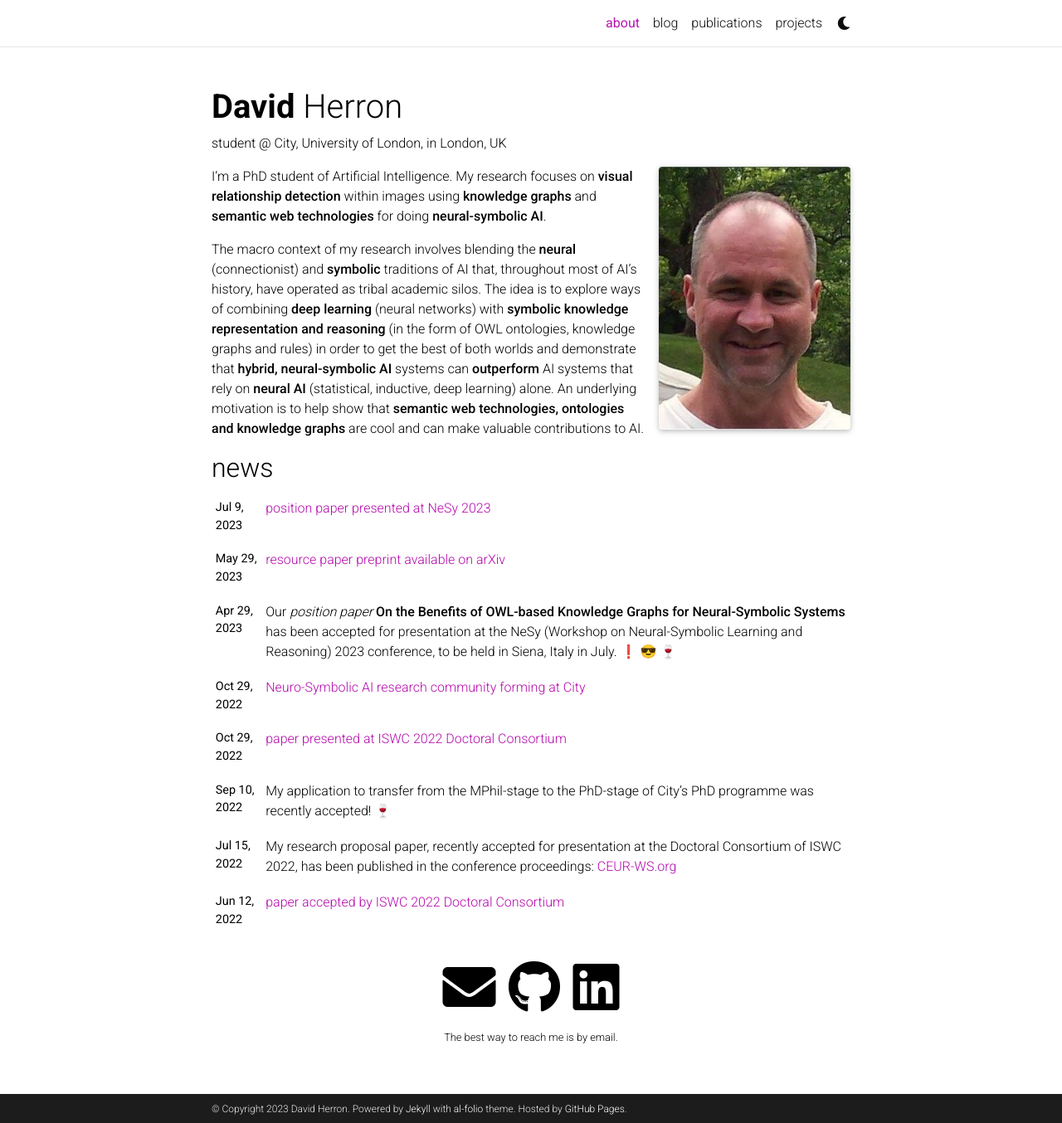
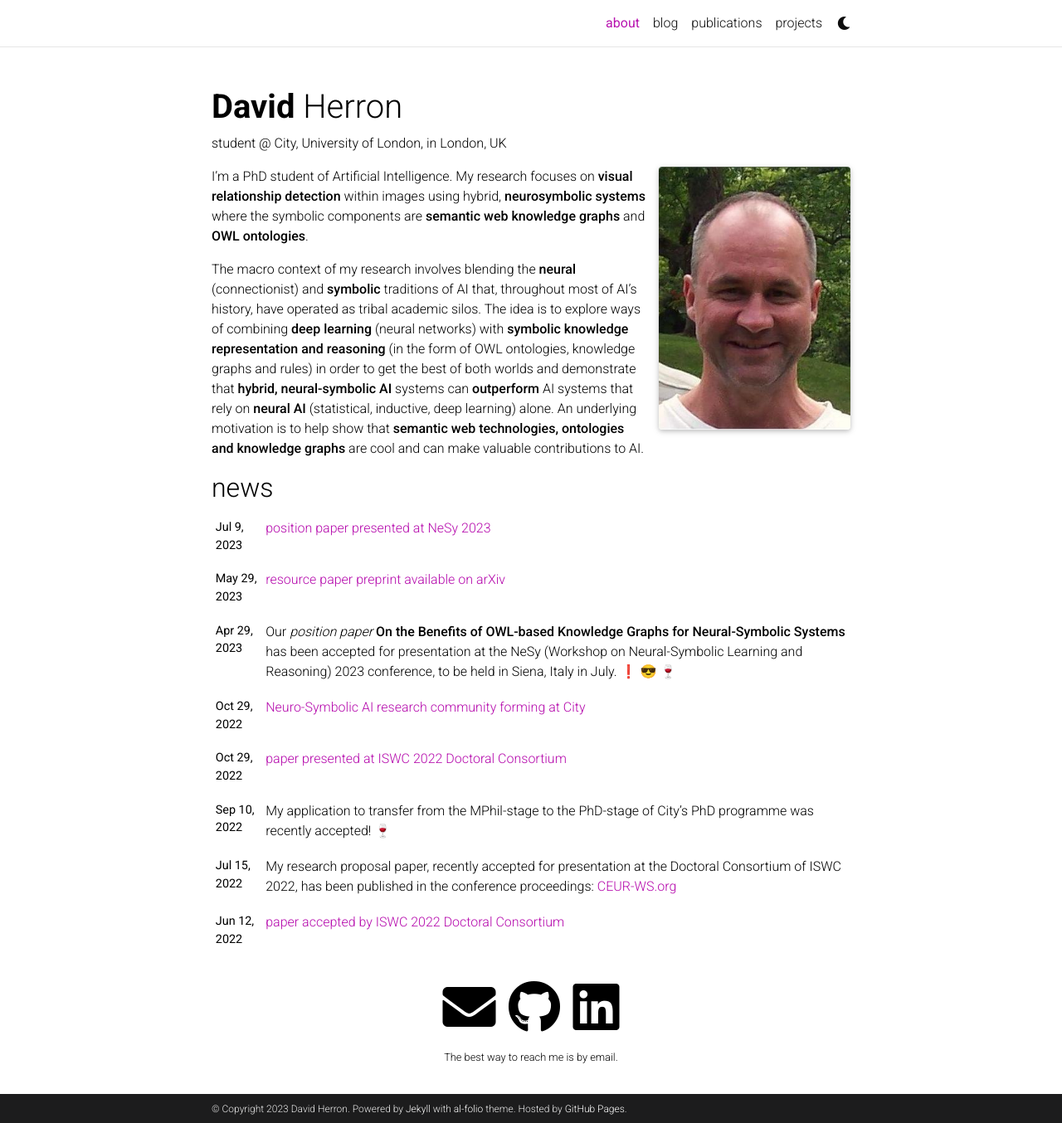
Before and after one commit to djherron/djherron.github.io, a Jekyll site: the page built from _pages/about.md, in a window 1280 px wide and 1354 px high. Shown: the whole window at 83% size. Built offline with Jekyll 4.4.1, drawn with Linux system fonts in a browser that asks for light colours; emoji names are drawn with the system emoji font; comment, search, counter and statistics services are not loaded; a style sheet for code colours, icons or effects is not loaded.

Commit message:
tweak About page

```diff
--- a/_pages/about.md
+++ b/_pages/about.md
@@ -15,6 +15,6 @@ selected_papers: false # includes a list of papers marked as "selected={true}"
 social: true  # includes social icons at the bottom of the page
 ---
 
-I'm a PhD student of Artificial Intelligence. My research focuses on **visual relationship detection** within images using **knowledge graphs** and **semantic web technologies** for doing **neural-symbolic AI**.
+I'm a PhD student of Artificial Intelligence. My research focuses on **visual relationship detection** within images using hybrid, **neurosymbolic systems** where the symbolic components are **semantic web knowledge graphs** and **OWL ontologies**.
 
 The macro context of my research involves blending the **neural** (connectionist) and **symbolic** traditions of AI that, throughout most of AI's history, have operated as tribal academic silos. The idea is to explore ways of combining **deep learning** (neural networks) with **symbolic knowledge representation and reasoning** (in the form of OWL ontologies, knowledge graphs and rules) in order to get the best of both worlds and demonstrate that **hybrid, neural-symbolic AI** systems can **outperform** AI systems that rely on **neural AI** (statistical, inductive, deep learning) alone.  An underlying motivation is to help show that **semantic web technologies, ontologies and knowledge graphs** are cool and can make valuable contributions to AI.
```
